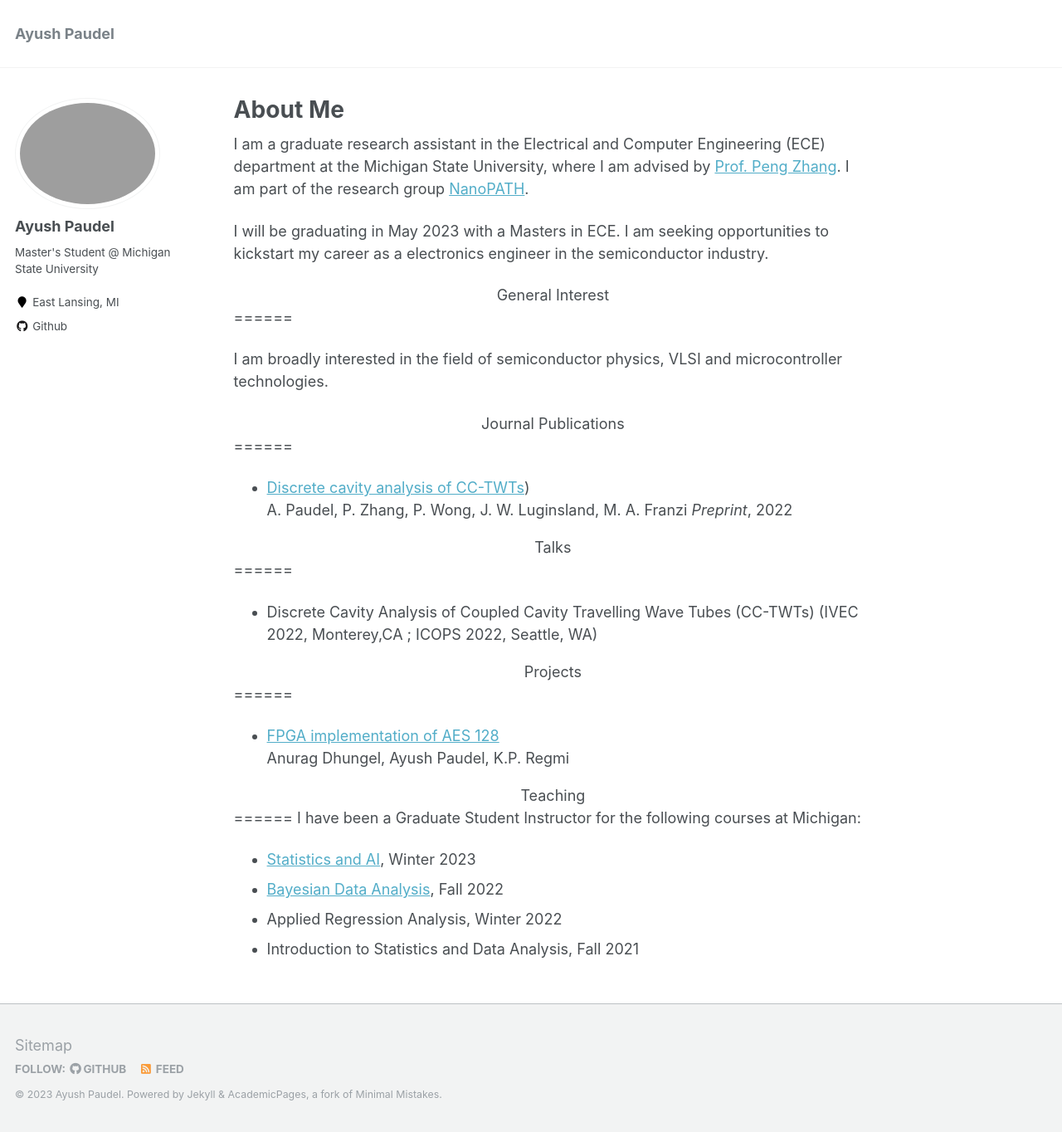
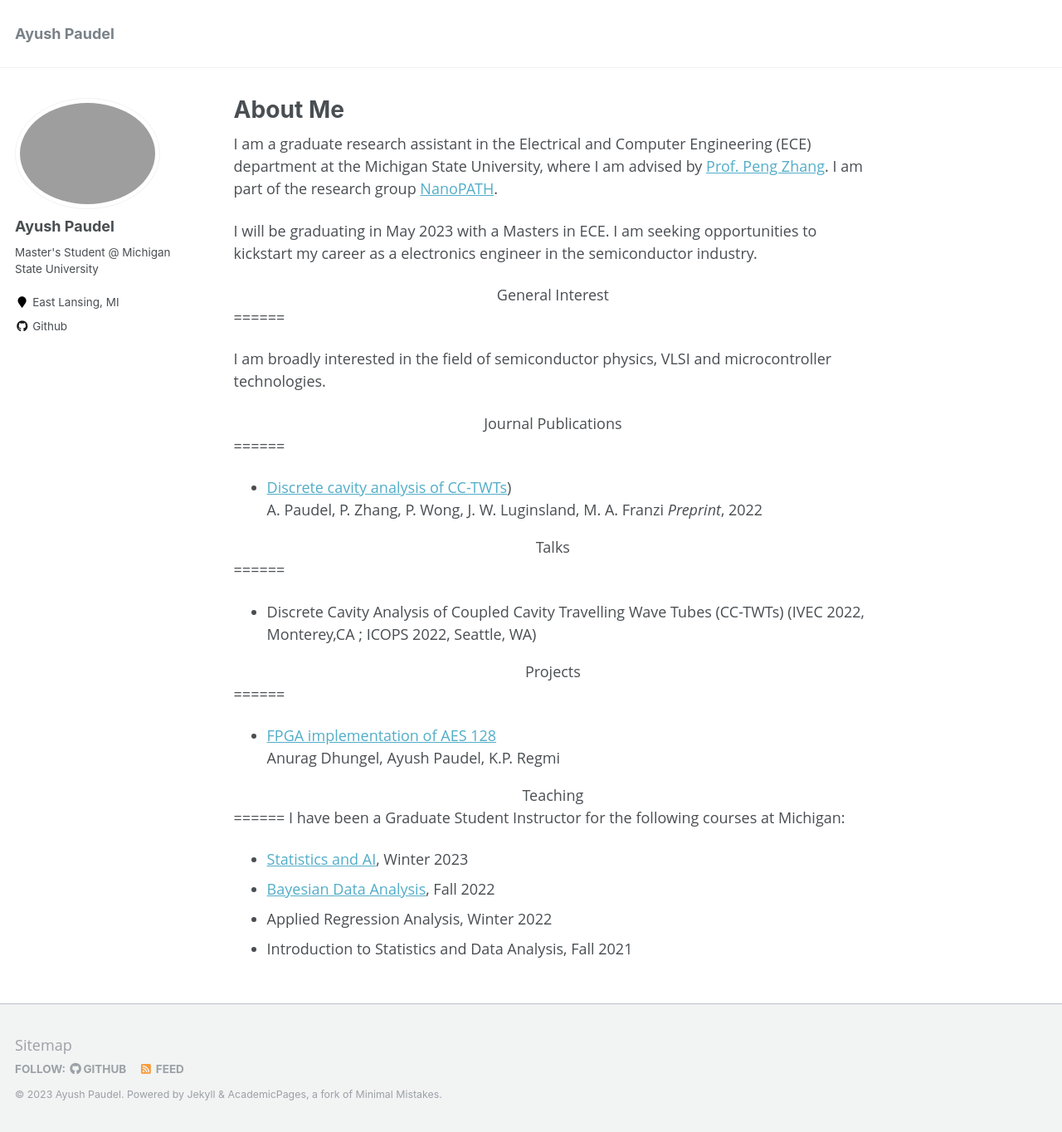
Before and after one commit to paudela11/paudela11.github.io, a Jekyll site: the page built from _pages/about.md, in a window 1280 px wide and 1364 px high. Shown: the whole window at 83% size. Built offline with Jekyll 4.4.1, drawn with Linux system fonts in a browser that asks for light colours.

Commit message:
Update _base.scss

```diff
--- a/_sass/_base.scss
+++ b/_sass/_base.scss
@@ -12,7 +12,7 @@ body {
   padding: 0;
   padding-bottom: 9em;
   color: $text-color;
-  font-family: $global-font-family;
+  font-family: "Open Sans", Helvetica;
   line-height: 1.5;
 
   &.overflow--hidden {
```
